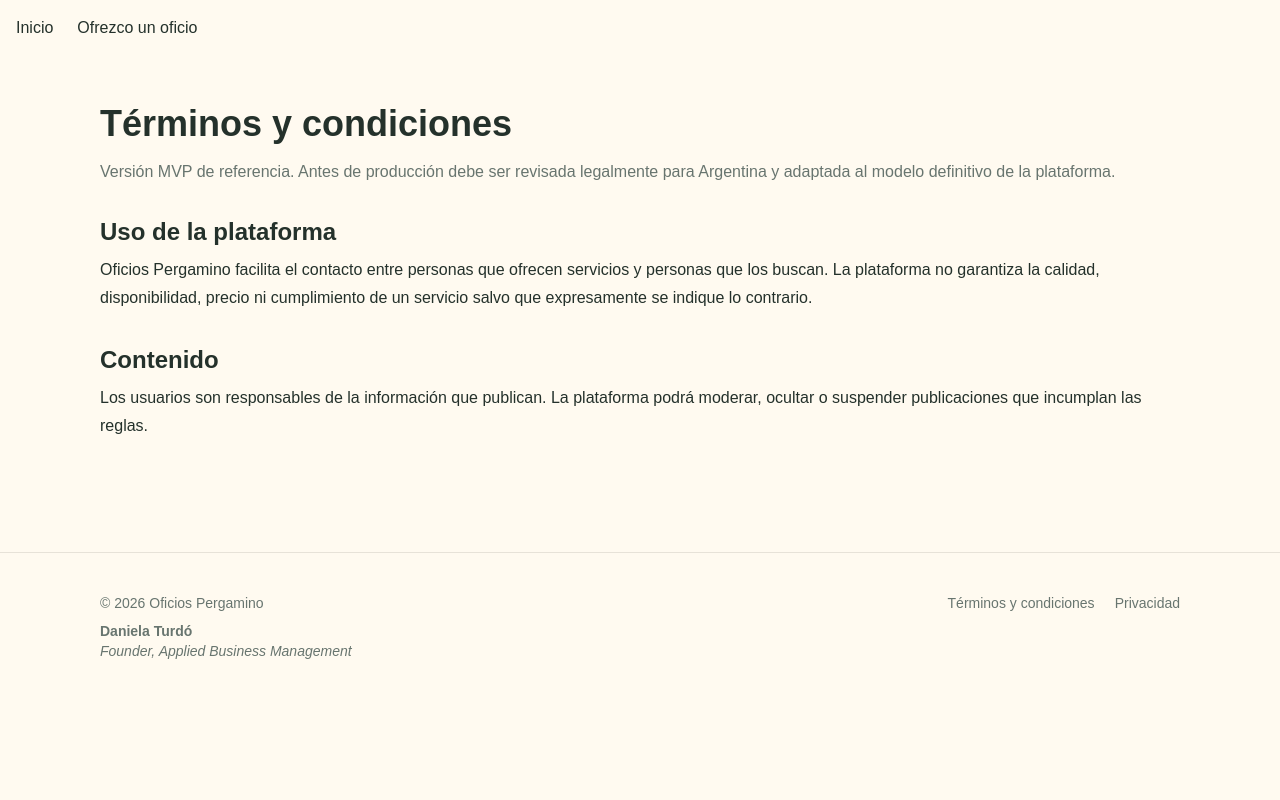
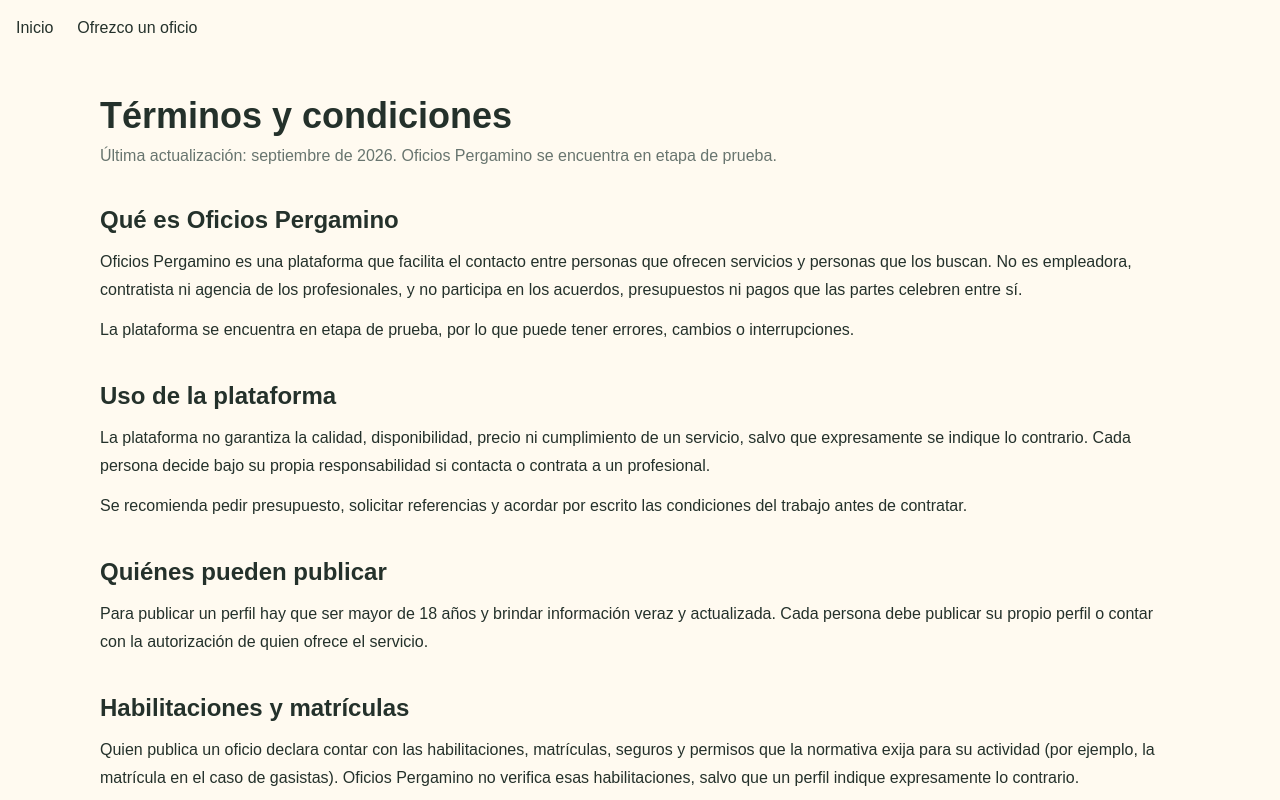
Before and after one commit to danielaturdo-hue/oficios-pergamino, a Next.js app: page /terminos in a window 1280 px wide. Shown: the top 800 px of the page. Built offline with nearby package versions, Linux system fonts and the light colour scheme.

Commit message:
terminos y condiciones completos

```diff
--- a/app/terminos/page.tsx
+++ b/app/terminos/page.tsx
@@ -1 +1,125 @@
-export default function Terms(){return <main className="py-12"><div className="container max-w-3xl"><h1 className="text-4xl font-black">Términos y condiciones</h1><p className="muted mt-4">Versión MVP de referencia. Antes de producción debe ser revisada legalmente para Argentina y adaptada al modelo definitivo de la plataforma.</p><h2 className="text-2xl font-black mt-8">Uso de la plataforma</h2><p className="mt-2 leading-7">Oficios Pergamino facilita el contacto entre personas que ofrecen servicios y personas que los buscan. La plataforma no garantiza la calidad, disponibilidad, precio ni cumplimiento de un servicio salvo que expresamente se indique lo contrario.</p><h2 className="text-2xl font-black mt-8">Contenido</h2><p className="mt-2 leading-7">Los usuarios son responsables de la información que publican. La plataforma podrá moderar, ocultar o suspender publicaciones que incumplan las reglas.</p></div></main>}
+import Link from 'next/link';
+
+const secciones = [
+  {
+    titulo: 'Qué es Oficios Pergamino',
+    parrafos: [
+      'Oficios Pergamino es una plataforma que facilita el contacto entre personas que ofrecen servicios y personas que los buscan. No es empleadora, contratista ni agencia de los profesionales, y no participa en los acuerdos, presupuestos ni pagos que las partes celebren entre sí.',
+      'La plataforma se encuentra en etapa de prueba, por lo que puede tener errores, cambios o interrupciones.',
+    ],
+  },
+  {
+    titulo: 'Uso de la plataforma',
+    parrafos: [
+      'La plataforma no garantiza la calidad, disponibilidad, precio ni cumplimiento de un servicio, salvo que expresamente se indique lo contrario. Cada persona decide bajo su propia responsabilidad si contacta o contrata a un profesional.',
+      'Se recomienda pedir presupuesto, solicitar referencias y acordar por escrito las condiciones del trabajo antes de contratar.',
+    ],
+  },
+  {
+    titulo: 'Quiénes pueden publicar',
+    parrafos: [
+      'Para publicar un perfil hay que ser mayor de 18 años y brindar información veraz y actualizada. Cada persona debe publicar su propio perfil o contar con la autorización de quien ofrece el servicio.',
+    ],
+  },
+  {
+    titulo: 'Habilitaciones y matrículas',
+    parrafos: [
+      'Quien publica un oficio declara contar con las habilitaciones, matrículas, seguros y permisos que la normativa exija para su actividad (por ejemplo, la matrícula en el caso de gasistas). Oficios Pergamino no verifica esas habilitaciones, salvo que un perfil indique expresamente lo contrario.',
+      'Está prohibido presentarse como profesional matriculado o habilitado sin serlo.',
+    ],
+  },
+  {
+    titulo: 'Contenido publicado',
+    parrafos: [
+      'Los usuarios son responsables de la información y las fotos que publican, y deben tener derecho a usarlas. No se permiten imágenes de terceros sin autorización, ni contenido ilegal, engañoso, ofensivo o discriminatorio, ni publicidad ajena a los oficios y servicios.',
+      'Al publicar, la persona autoriza a la plataforma a mostrar ese contenido en el sitio mientras el perfil esté activo.',
+    ],
+  },
+  {
+    titulo: 'Datos visibles en el perfil',
+    parrafos: [
+      'Al publicar un perfil, la persona acepta que su nombre, oficio, categoría, zona, descripción, foto y número de WhatsApp sean visibles públicamente, y que otras personas puedan contactarla por ese medio. El email se utiliza para la gestión del perfil y no se muestra en el sitio.',
+    ],
+  },
+  {
+    titulo: 'Conductas prohibidas',
+    parrafos: [
+      'No está permitido suplantar la identidad de otra persona, usar la plataforma para estafas o engaños, enviar mensajes masivos no solicitados a los profesionales, ni extraer datos del sitio de forma automática para otros fines.',
+    ],
+  },
+  {
+    titulo: 'Moderación y baja de perfiles',
+    parrafos: [
+      'La plataforma podrá moderar, ocultar, modificar o eliminar publicaciones y perfiles que incumplan estas reglas o que reciban denuncias fundadas. Quien detecte un perfil que incumple estas reglas puede avisarnos por el medio de contacto indicado al final.',
+      'Cualquier profesional puede pedir que su perfil sea modificado o eliminado escribiendo a ese mismo contacto.',
+    ],
+  },
+  {
+    titulo: 'Planes y pagos',
+    parrafos: [
+      'Actualmente publicar un perfil es gratuito. En el futuro podrán ofrecerse planes pagos con beneficios adicionales, como mayor visibilidad. Las condiciones y los precios se informarán con claridad antes de contratar, y no se cobrará nada sin aceptación expresa.',
+    ],
+  },
+  {
+    titulo: 'Limitación de responsabilidad',
+    parrafos: [
+      'Dentro de lo permitido por la ley, Oficios Pergamino no responde por daños derivados de servicios acordados entre usuarios y profesionales, por la información publicada por terceros, ni por errores o interrupciones del sitio. Esto no limita los derechos que la legislación de defensa del consumidor reconozca a las personas usuarias.',
+    ],
+  },
+  {
+    titulo: 'Propiedad intelectual',
+    parrafos: [
+      'El nombre, el diseño y el código de la plataforma pertenecen a sus creadores. Los contenidos publicados por los usuarios siguen siendo de sus autores.',
+    ],
+  },
+  {
+    titulo: 'Cambios en estos términos',
+    parrafos: [
+      'Estos términos pueden actualizarse. La versión vigente es la publicada en esta página, con su fecha de actualización. Continuar usando la plataforma implica aceptar la versión vigente.',
+    ],
+  },
+  {
+    titulo: 'Ley aplicable',
+    parrafos: [
+      'Estos términos se rigen por las leyes de la República Argentina. Ante cualquier controversia, las partes se someten a los tribunales ordinarios competentes, sin perjuicio de los derechos que la ley reconozca a los consumidores.',
+    ],
+  },
+  {
+    titulo: 'Contacto',
+    parrafos: [
+      'Para consultas, reportes o pedidos de baja de perfiles, escribinos a: daniela.turdo@gmail.com',
+    ],
+  },
+];
+
+export default function Terms() {
+  return (
+    <main className="py-10">
+      <div className="container max-w-3xl">
+        <h1 className="text-4xl font-black">Términos y condiciones</h1>
+        <p className="muted mt-2">
+          Última actualización: septiembre de 2026. Oficios Pergamino se encuentra en etapa de prueba.
+        </p>
+
+        {secciones.map((s) => (
+          <section key={s.titulo} className="mt-9">
+            <h2 className="text-2xl font-black">{s.titulo}</h2>
+            {s.parrafos.map((t, i) => (
+              <p key={i} className="mt-3 leading-7">
+                {t}
+              </p>
+            ))}
+          </section>
+        ))}
+
+        <p className="mt-9 leading-7">
+          Para saber cómo se tratan los datos personales, consultá la{' '}
+          <Link href="/privacidad" className="underline font-bold">
+            Política de Privacidad
+          </Link>
+          .
+        </p>
+      </div>
+    </main>
+  );
+}
```
